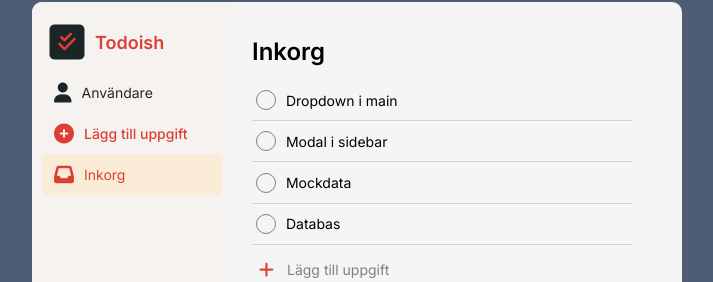
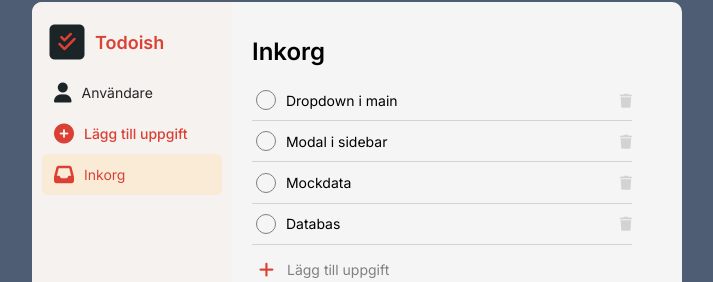
Before and after one commit to helihard/todoish, a React (Vite) app: page / in a window 1280 px wide. Shown: the part 98-380 px from the top of the page, without its empty margins (283-996 px from the left). Built offline with nearby package versions, Linux system fonts and the light colour scheme; data requests are answered from the project's data file.

Commit message:
added trash (delete) icons

```diff
--- a/src/components/TodoList.jsx
+++ b/src/components/TodoList.jsx
@@ -51,6 +51,9 @@ function TodoList() {
               <>{todo.description}</>
             )}
           </span>
+          <span>
+            <i className="fa-solid fa-trash"></i>
+          </span>
         </li>
       ))}
     </ul>
--- a/src/index.css
+++ b/src/index.css
@@ -132,6 +132,20 @@ main h1 {
   padding: 10px 0;
 }
 
+#todos-list ul li span:last-child {
+  margin-left: auto;
+  color: lightgrey;
+  transition: 0.1s ease-in-out;
+}
+
+#todos-list ul li span:last-child:hover {
+  color: var(--softblack);
+}
+
+#todos-list ul li span:last-child:active {
+  color: var(--softblack);
+}
+
 .todo-checkbox {
   opacity: 0;
   position: absolute;
```
